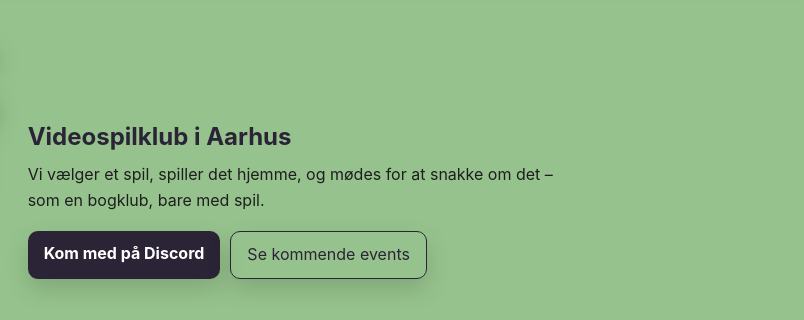
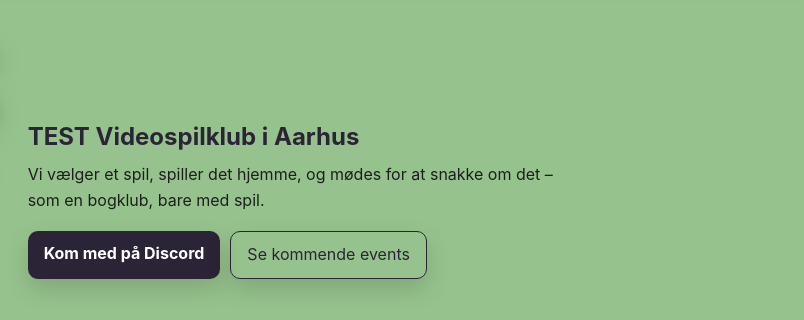
Before and after one commit to KasperKrog92/aarhus-gamestormers, a plain HTML site: page index.html in a window 1280 px wide. Shown: the part 99-419 px from the top of the page, 476-1280 px from the left. Drawn offline with Linux system fonts and the light colour scheme.

Commit message:
Test change

```diff
--- a/index.html
+++ b/index.html
@@ -57,7 +57,7 @@
         <img src="img/logo_hero.png" alt="Aarhus Gamestormers logo" loading="lazy" decoding="async" />
       </div>
       <div class="hero-text">
-        <h1>Videospilklub i Aarhus</h1>
+        <h1>TEST Videospilklub i Aarhus</h1>
         <p>Vi vælger et spil, spiller det hjemme, og mødes for at snakke om det – som en bogklub, bare med spil.</p>
         <div class="cta">
           <a class="btn primary" href="https://discord.gg/N2h6DJxVDF" target="_blank" rel="noopener">Kom med på Discord</a>
```
